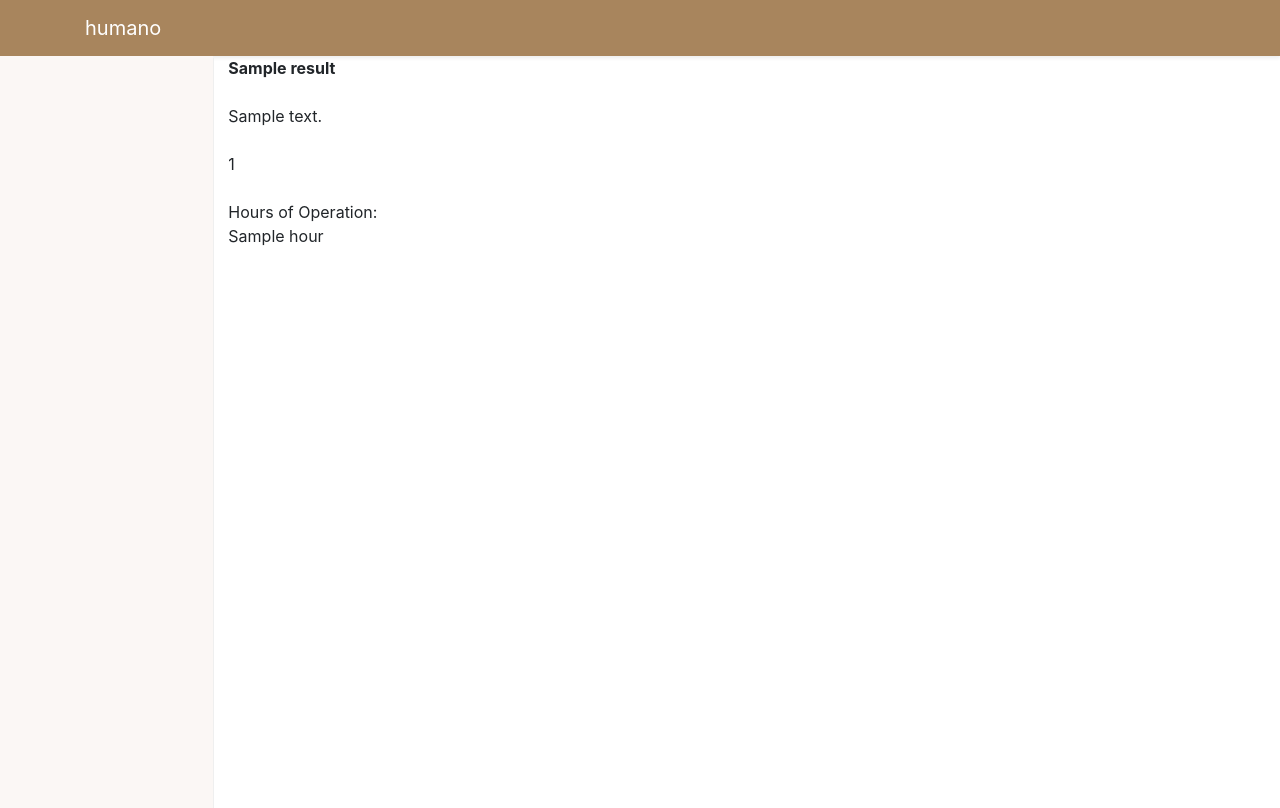
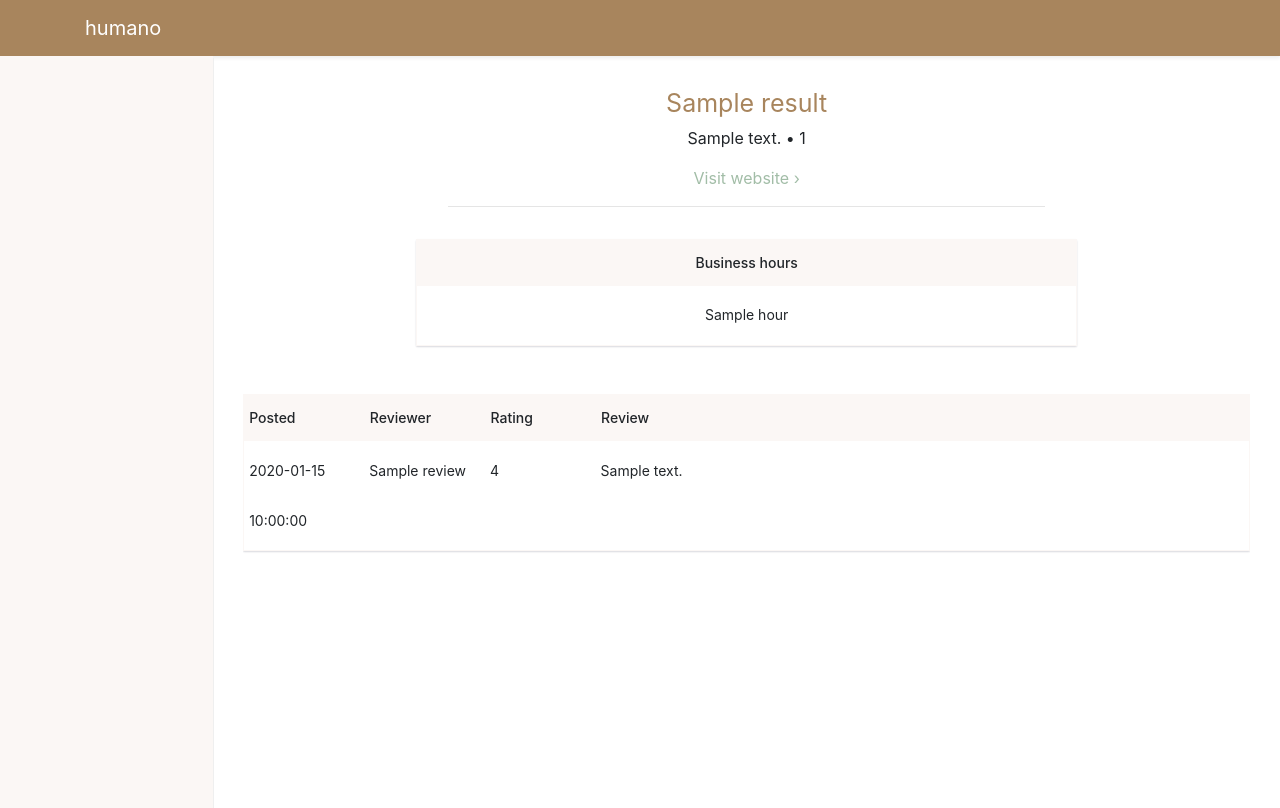
Before and after one commit to michebot/humano, a Flask app: page /search_lawyers/1 in a window 1280 px wide. Run offline with Flask 2, Linux system fonts and the light colour scheme; tables that the repository leaves empty hold one stand-in row (values such as "Sample post"); a database or web service that is not in the repository returns one stand-in record (values such as "Sample title"); data that the repository does not hold is empty; some libraries are stand-ins or nearby versions.

Commit message:
Styled lawyer details page and map.

```diff
--- a/templates/lawyer-details.html
+++ b/templates/lawyer-details.html
@@ -4,15 +4,89 @@
 
 {% block content %}
 
-  <b>{{ result["name"] }}</b><br><br>
-  {{ result["formatted_address"] }}<br><br>
-  {{ result["formatted_phone_number"] }}<br><br>
-  Hours of Operation:<br>
-  {% for hour in result["opening_hours"]["weekday_text"] %}
-    {{ hour }}<br>
-  {% endfor %}
-  <!-- {# result["opening_hours"]["weekday_text"] #}<br> -->
 
+<main role="main" class="container-fluid col-8">
+    <div class="welcome">
+      <h1>
+          {{ result["name"] }}
+      </h1>
+      <p class="text-center">
+          {{ result["formatted_address"] }} • {{ result["formatted_phone_number"] }}
+      </p>
+      <p class="text-center">
+          <a href="{{ result['website'] }}" target="_blank">
+              Visit website &rsaquo;
+          </a>
+      </p>
+      <hr class="mb-4">
+  </div>
+
+  <div class="table-responsive-sm">
+      <table class="table table-sm table-hover text-center">
+        <thead>
+          <tr>
+            <th>
+                Business hours
+            </th>
+          </tr>
+        </thead>
+        <tbody>
+          {% for hour in result["opening_hours"]["weekday_text"] %}
+          <tr>
+              <td>
+                  {{ hour }}
+              </td>
+          </tr>
+          {% endfor %}
+        </tbody>
+      </table>
+  </div>
+</main>
+
+<div class="container-fluid mt3">
+    <div class="row">
+        <div class="col">
+          <div class="table-responsive">
+              <table class="table table-sm table-hover">
+                <thead>
+                  <tr>
+                    <th style="width: 12%">
+                        Posted
+                    </th>
+                    <th style="width: 12%">
+                        Reviewer
+                    </th>
+                    <th style="width: 11%">
+                        Rating
+                    </th>
+                    <th style="width: 65%">
+                        Review
+                    </th>
+                  </tr>
+                </thead>
+                <tbody>
+                  {% for review in result["reviews"] %}
+                  <tr>
+                      <td>
+                          {{ review["relative_time_description"] }}
+                      </td>
+                      <td>
+                          {{ review["author_name"] }}
+                      </td>
+                      <td>
+                          {{ review["rating"] }}
+                      </td>
+                      <td>
+                          {{ review["text"] }}
+                      </td>
+                  </tr>
+                  {% endfor %}
+                </tbody>
+              </table>
+          </div>
+      </div>
+  </div>
+</div>
 
 {% endblock %}
 
--- a/templates/map.html
+++ b/templates/map.html
@@ -16,9 +16,10 @@
   <input type="hidden" id="lng" value="{{ user_location.longitude }}">
 
   <p id="address">
-    Here is my approximate location:<br>
+    <h2 class="mt3">Here is my approximate location:</h2>
     {{ user_lat_lng['results'][0]['formatted_address'] }}
   </p>
+  <hr class="mb-4">
 
   <input type="hidden" name="userId" id="user" value="{{ user_id }}">
 
```
